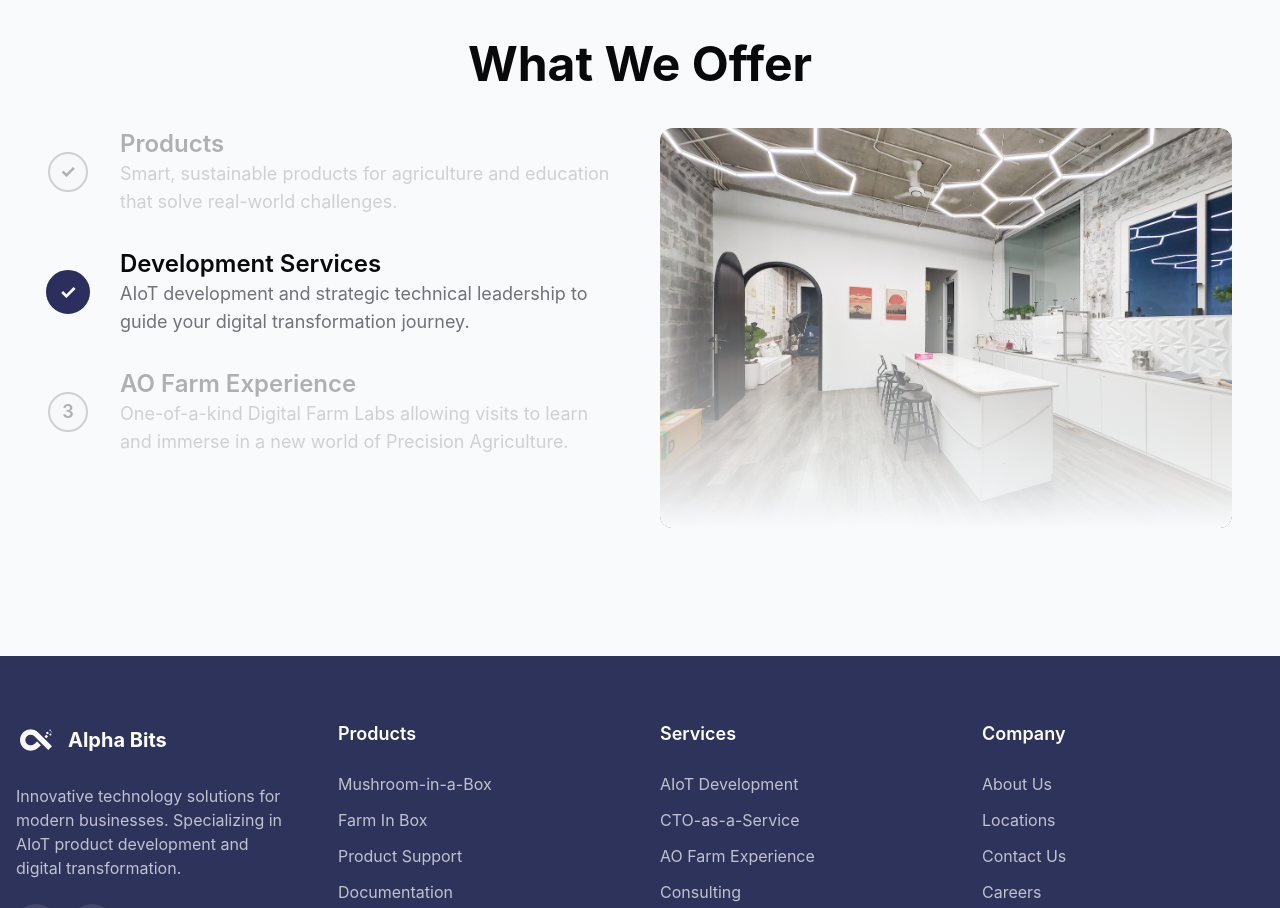
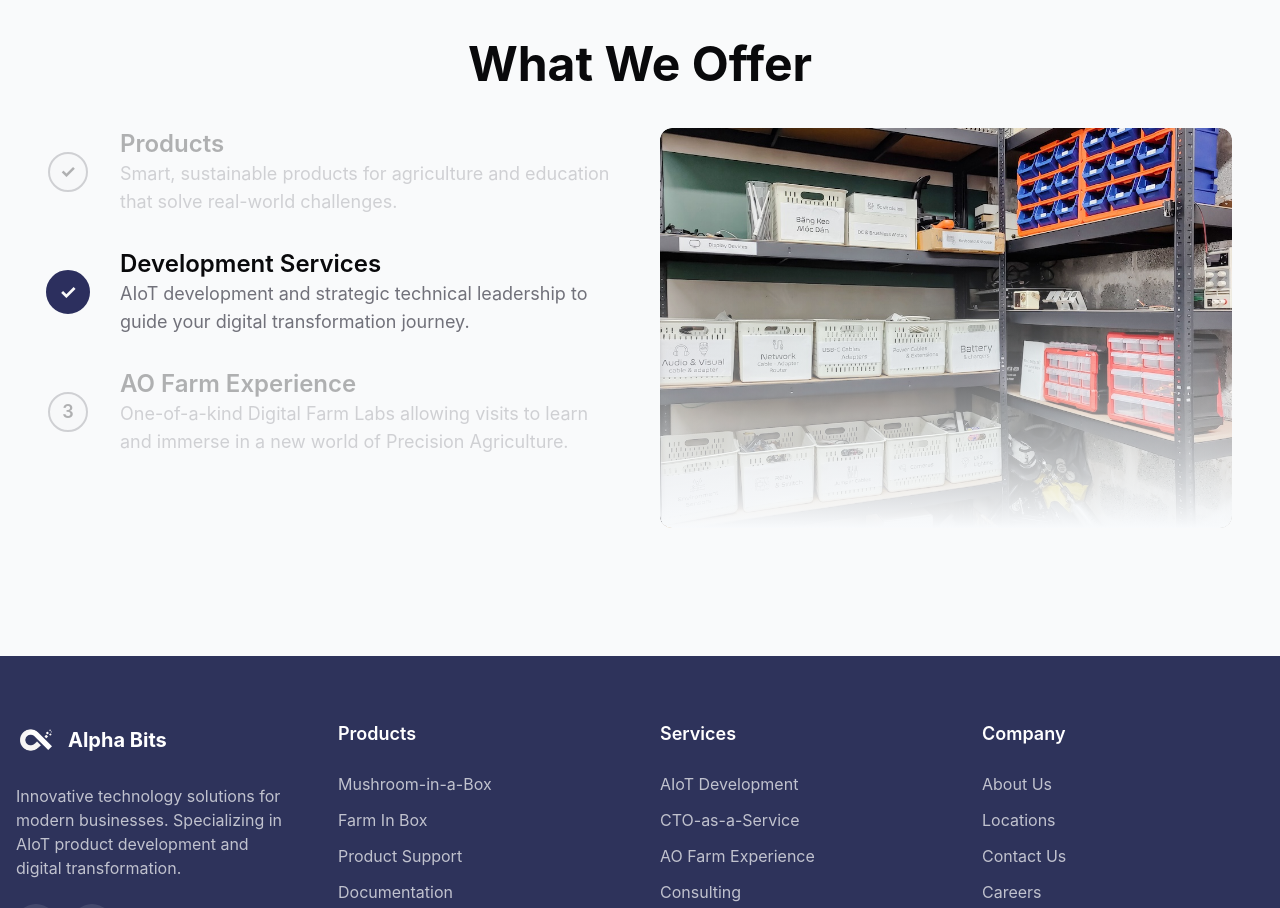
Before and after one commit to AlphaBitsCode/alpha-bits-nest, a React (Vite) app: page / in a window 1280 px wide. Shown: the part 860-1768 px from the top of the page. Built offline with nearby package versions, Linux system fonts and the light colour scheme.

Commit message:
Update image

```diff
--- a/src/pages/Index.tsx
+++ b/src/pages/Index.tsx
@@ -46,7 +46,7 @@ const Index = () => {
       step: 'Services',
       title: 'Development Services',
       content: 'AIoT development and strategic technical leadership to guide your digital transformation journey.',
-      image: '/images/office/office_3.jpg'
+      image: '/images/office/office_2.jpg'
     },
     {
       step: 'Experiences',
```
